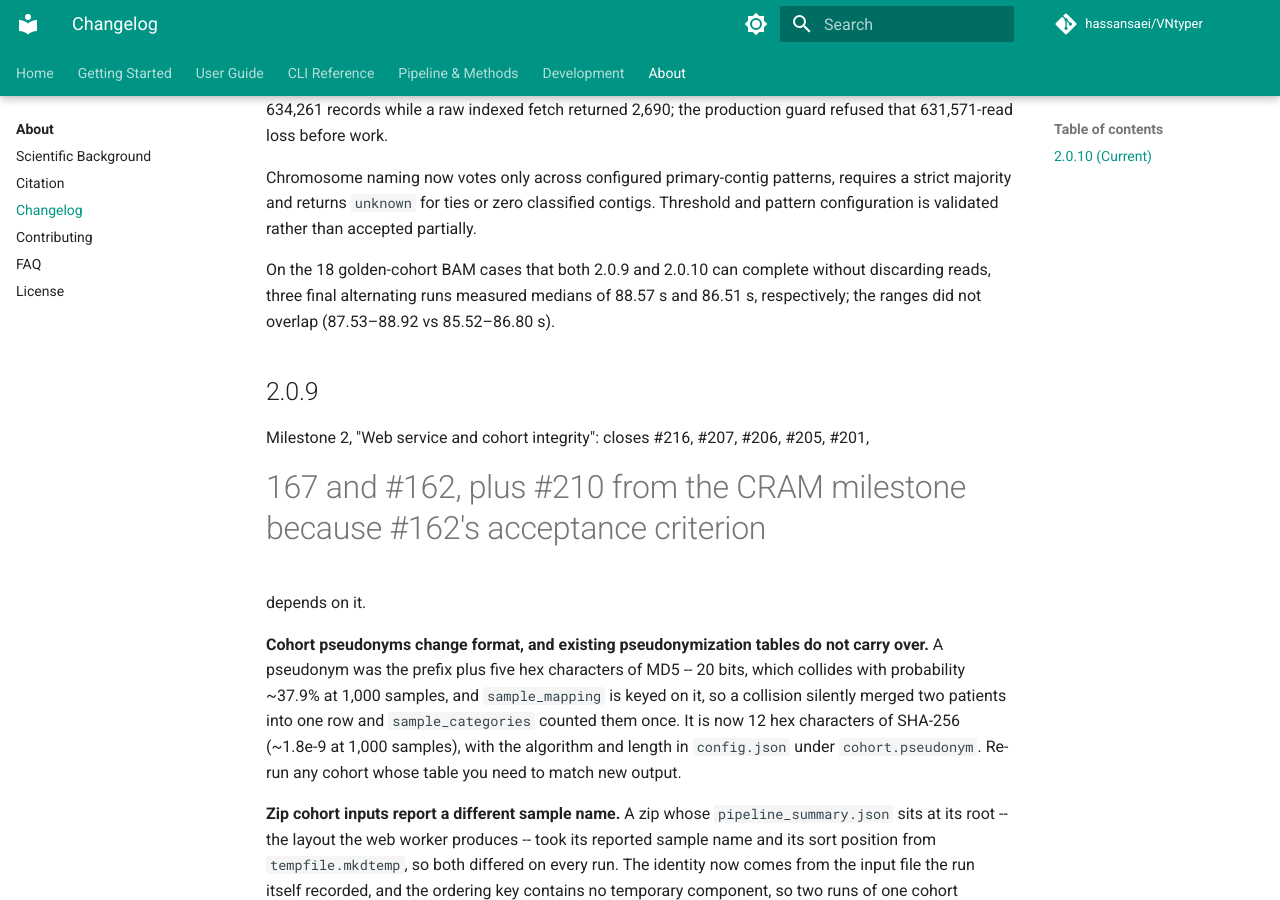
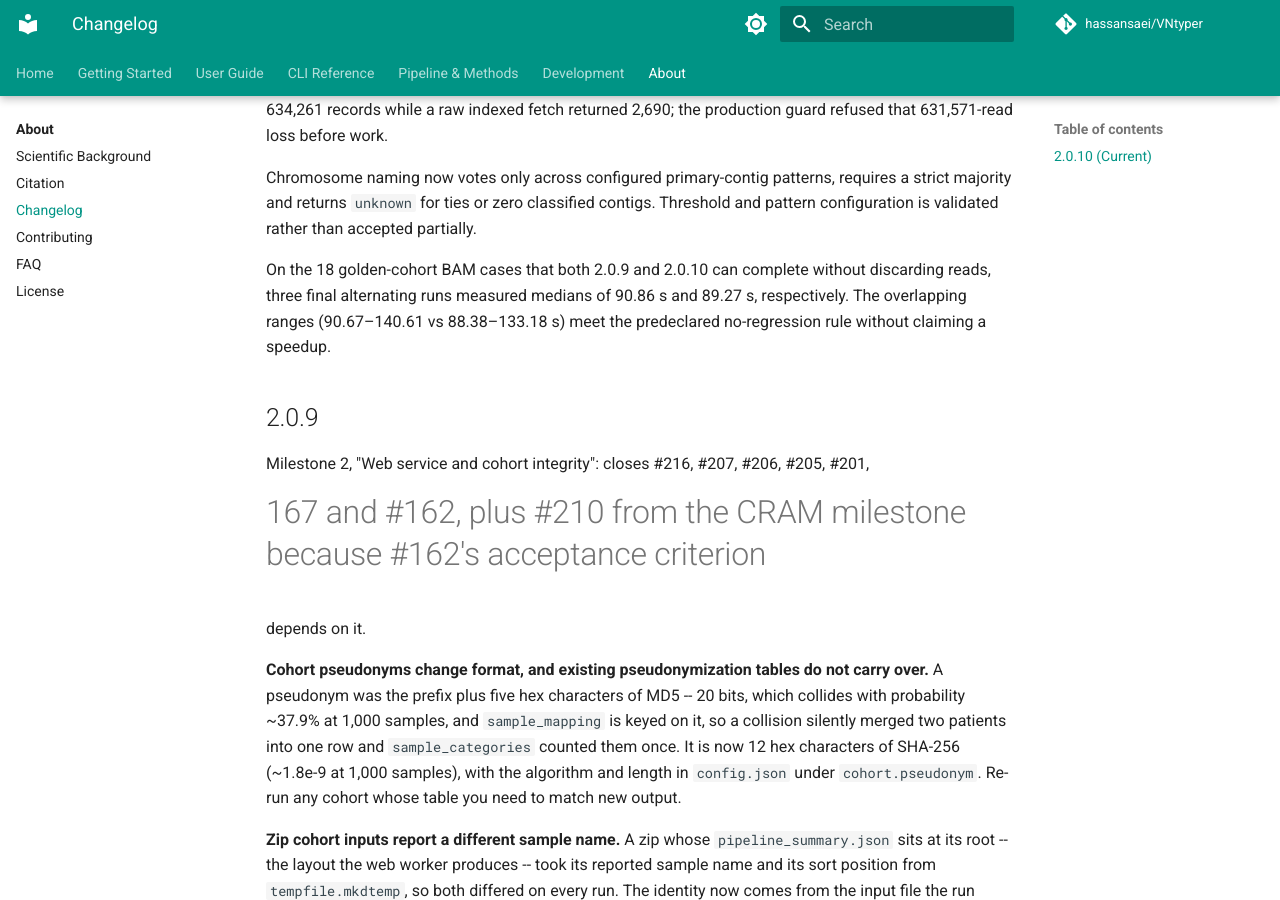
Before and after one commit to hassansaei/VNtyper, an MkDocs documentation site: the page built from docs/about/changelog.md, in a window 1280 px wide and 900 px high, scrolled down 893 px. Built offline with MkDocs 1.6.1 and Material for MkDocs 9.7.7, drawn with Linux system fonts in a browser that asks for light colours; comment, search, counter and statistics services are not loaded.

Commit message:
docs(performance): record final milestone timings
Record the clean 4bb1192 alternating runs and the overlapping no-regression result without claiming a speedup.

```diff
--- a/docs/about/changelog.md
+++ b/docs/about/changelog.md
@@ -38,8 +38,9 @@ strict majority and returns `unknown` for ties or zero classified contigs. Thres
 pattern configuration is validated rather than accepted partially.
 
 On the 18 golden-cohort BAM cases that both 2.0.9 and 2.0.10 can complete without
-discarding reads, three final alternating runs measured medians of 88.57 s and 86.51 s,
-respectively; the ranges did not overlap (87.53–88.92 vs 85.52–86.80 s).
+discarding reads, three final alternating runs measured medians of 90.86 s and 89.27 s,
+respectively. The overlapping ranges (90.67–140.61 vs 88.38–133.18 s) meet the
+predeclared no-regression rule without claiming a speedup.
 
 ## 2.0.9
 
```
Also changed, not shown: docs/plans/2026-08-08-milestone-4-cram-input-robustness-spec.md (+14 -12 lines).
